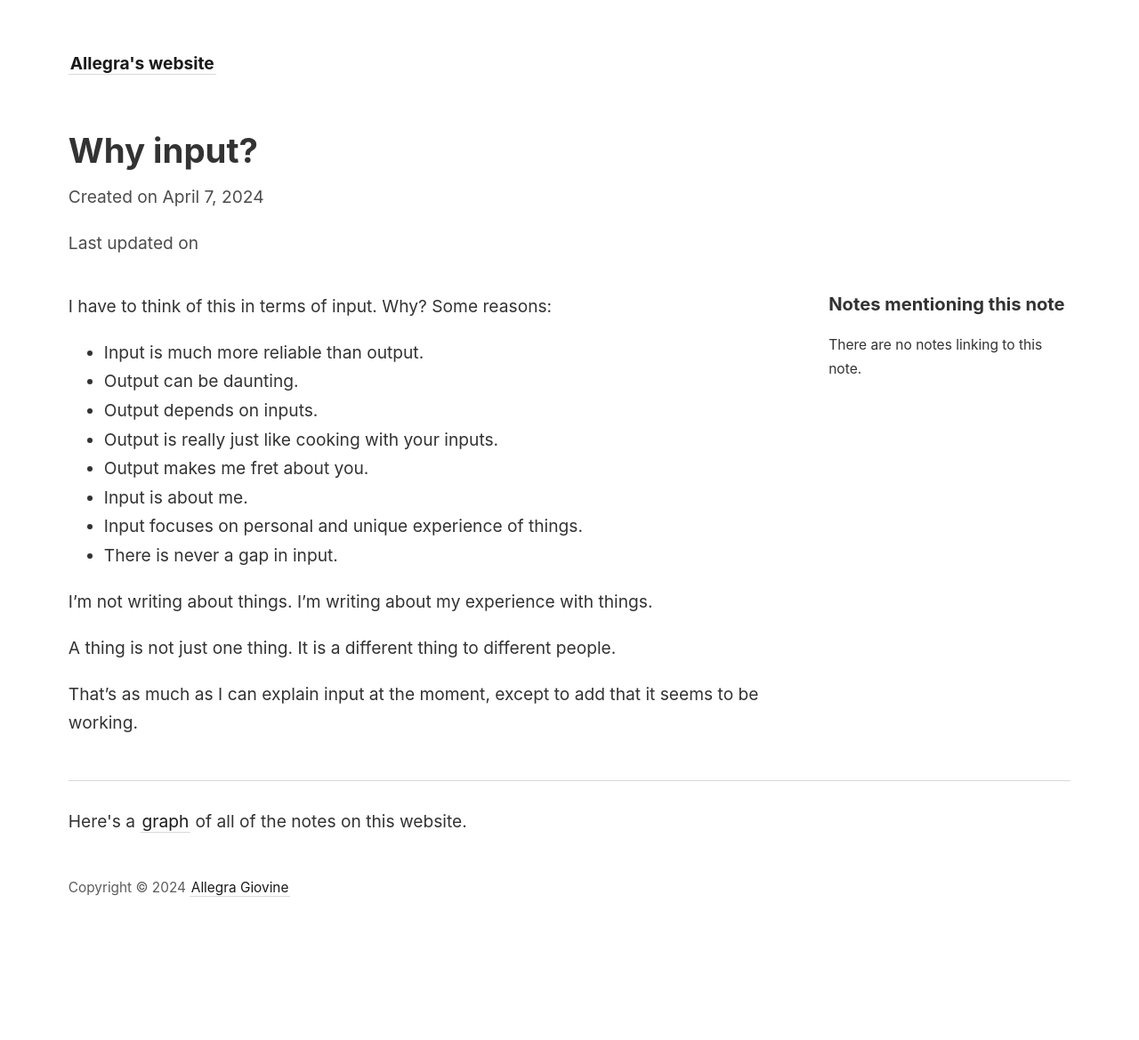
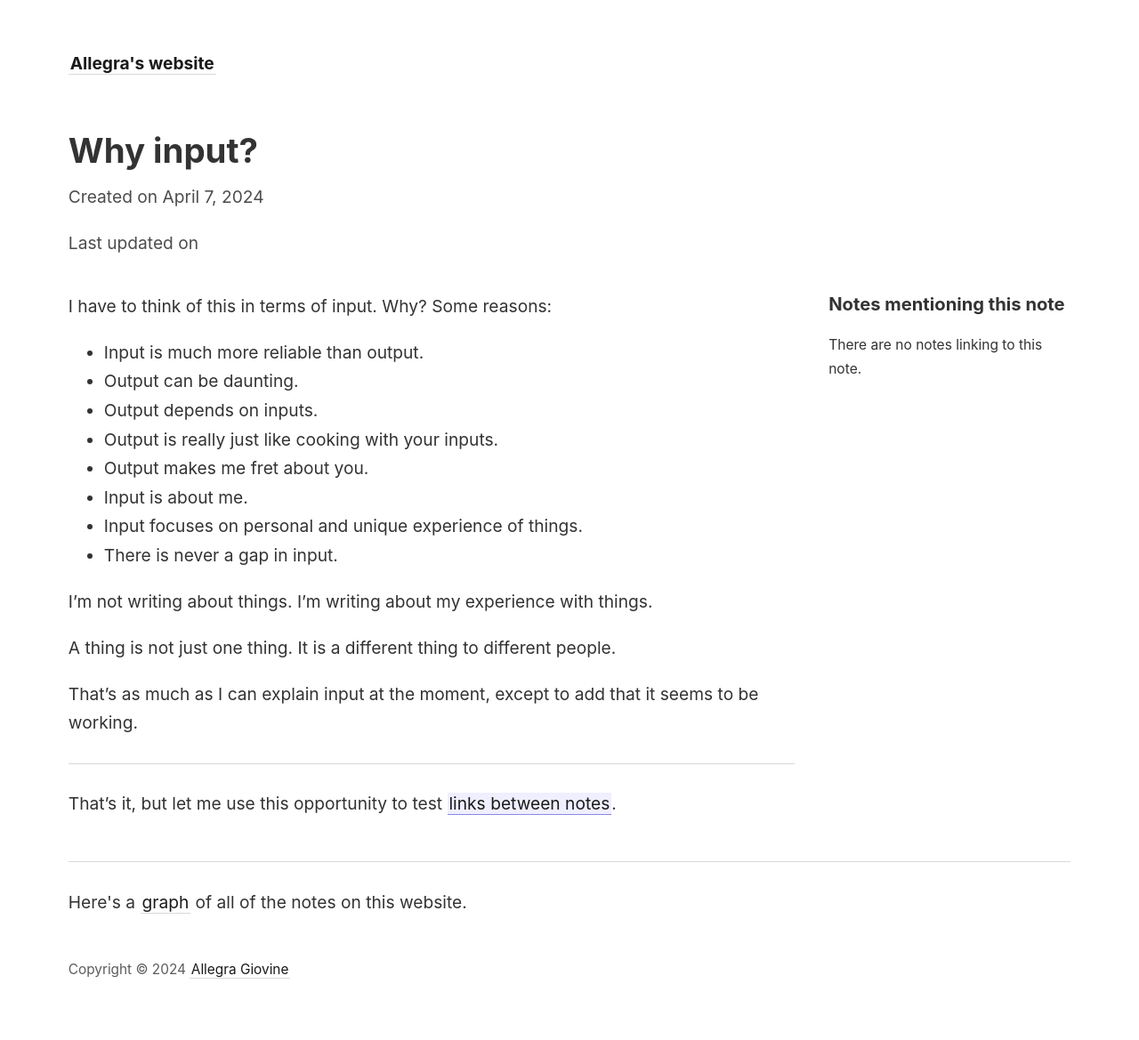
Before and after one commit to agiovine/agiovine.github.io, a Jekyll site: the page built from _notes/input.md, in a window 1280 px wide. Shown: the whole page at 89% size. Built offline with Jekyll 4.4.1, drawn with Linux system fonts in a browser that asks for light colours; before the commit the page ends 1078 px from its top, so only the background shows below that.

Commit message:
Add files via upload

```diff
--- a/_notes/input.md
+++ b/_notes/input.md
@@ -19,3 +19,7 @@ I'm not writing about things.  I'm writing about my experience with things.
 A thing is not just one thing.  It is a different thing to different people.
 
 That's as much as I can explain input at the moment, except to add that it seems to be working.
+
+---
+
+That's it, but let me use this opportunity to test [[imps|links between notes]].
```
